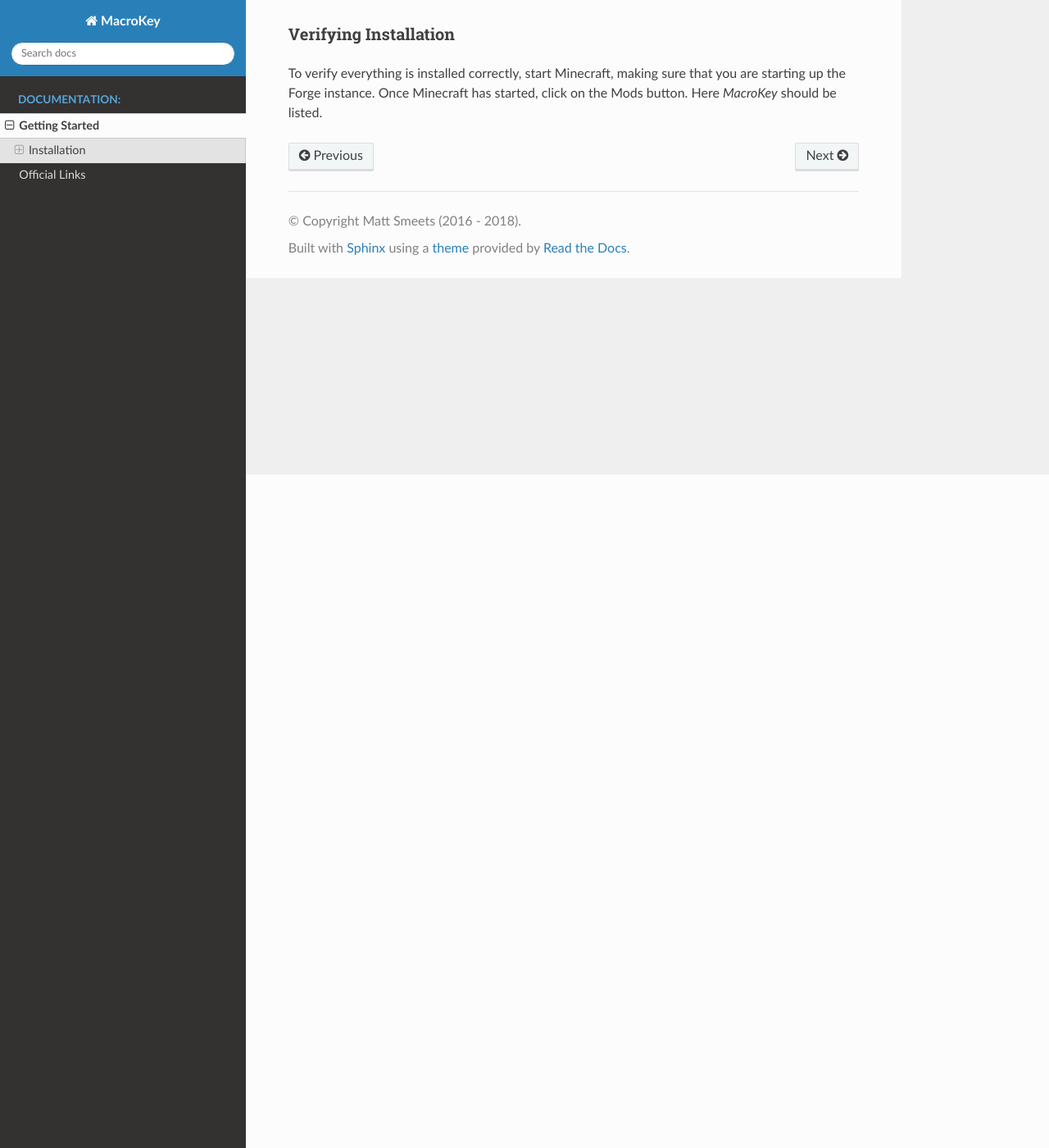
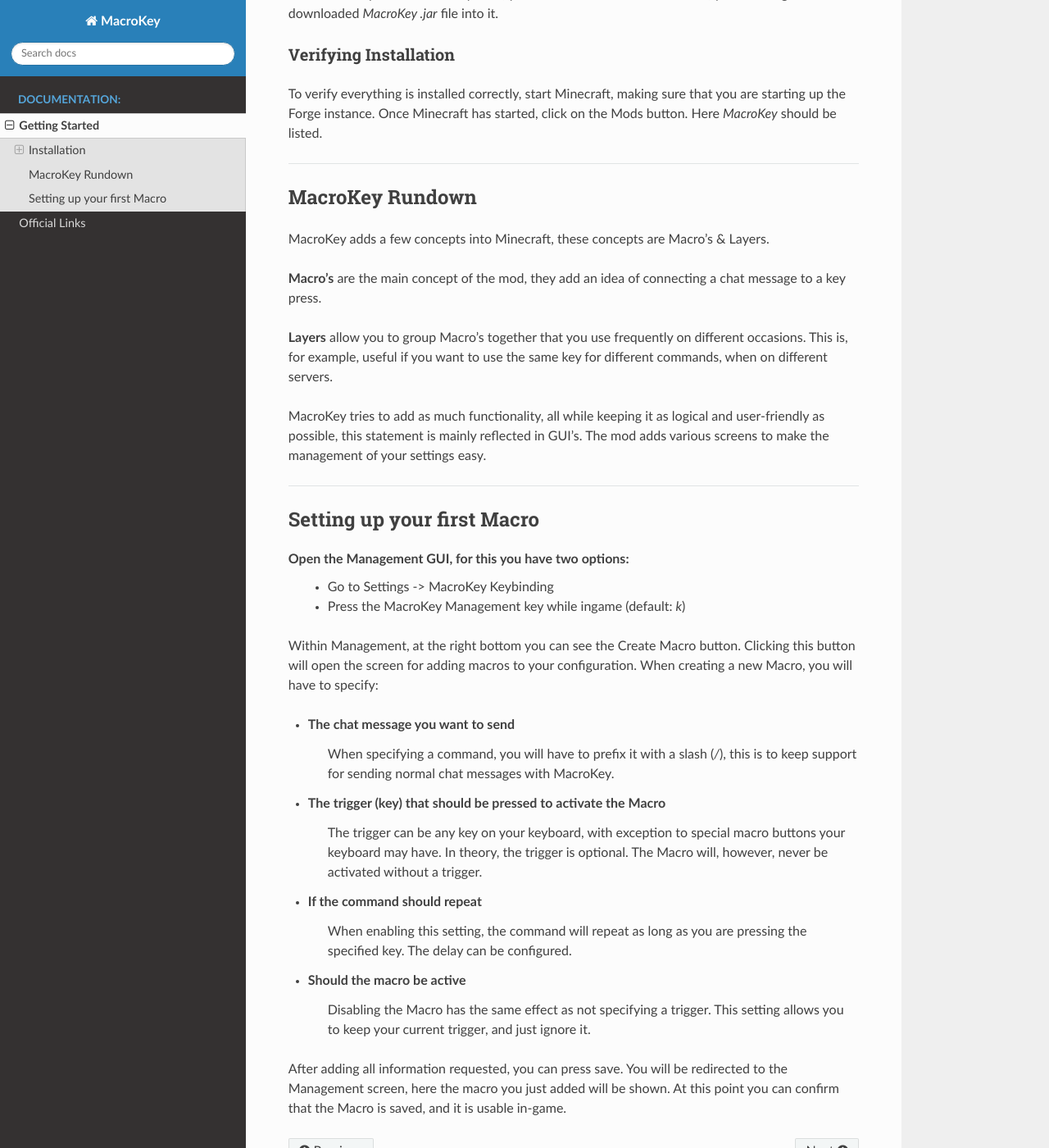
Before and after one commit to Matts/MacroKey-docs, a Sphinx documentation site: the page built from docs/source/getting-started.rst, in a window 1280 px wide and 1400 px high, scrolled down 821 px. Shown: the whole window at 82% size. Built offline with Sphinx 7.4.7 and the Read the Docs theme 2.0.0, drawn with Linux system fonts in a browser that asks for light colours.

Commit message:
Expanded Getting Started
getting started now has 2 new sections:
- MacroKey Rundown
- Setting up your first Macro

```diff
--- a/docs/source/getting-started.rst
+++ b/docs/source/getting-started.rst
@@ -2,6 +2,8 @@
 =============
 
 Welcome to MacroKey, getting started is easy! This doc will show you how to get up and running with it.
+
+-------------------
 
 Installation
 -------
@@ -25,4 +27,41 @@
 ^^^^^^^
 To verify everything is installed correctly, start Minecraft, making sure that you are starting up the Forge instance. Once Minecraft has started, click on the Mods button. Here `MacroKey` should be listed.
 
+--------------------
+
+MacroKey Rundown
+----------
+
+MacroKey adds a few concepts into Minecraft, these concepts are Macro's & Layers.
+
+**Macro's** are the main concept of the mod, they add an idea of connecting a chat message to a key press.
+
+**Layers** allow you to group Macro's together that you use frequently on different occasions. This is, for example, useful if you want to use the same key for different commands, when on different servers.
+
+MacroKey tries to add as much functionality, all while keeping it as logical and user-friendly as possible, this statement is mainly reflected in GUI's.
+The mod adds various screens to make the management of your settings easy.
+
+---------------------
+
+Setting up your first Macro
+----------
+
+Open the Management GUI, for this you have two options:
+  - Go to Settings -> MacroKey Keybinding
+  - Press the MacroKey Management key while ingame (default: `k`)
+
+Within Management, at the right bottom you can see the Create Macro button. Clicking this button will open the screen for adding macros to your configuration. When creating a new Macro, you will have to specify:
+
+- The chat message you want to send
+    When specifying a command, you will have to prefix it with a slash (`/`), this is to keep support for sending normal chat messages with MacroKey.
+- The trigger (key) that should be pressed to activate the Macro
+		The trigger can be any key on your keyboard, with exception to special macro buttons your keyboard may have. In theory, the trigger is optional. The Macro will, however, never be activated without a trigger.
+- If the command should repeat
+		When enabling this setting, the command will repeat as long as you are pressing the specified key. The delay can be configured.
+- Should the macro be active
+		Disabling the Macro has the same effect as not specifying a trigger. This setting allows you to keep your current trigger, and just ignore it.
+
+After adding all information requested, you can press save. You will be redirected to the Management screen, here the macro you just added will be shown. At this point you can confirm that the Macro is saved, and it is usable in-game.
+
+
 .. _Minecraft Forge download site: https://files.minecraftforge.net
--- a/docs/source/links.rst
+++ b/docs/source/links.rst
@@ -2,14 +2,14 @@
 ===============
 
 Endorsed Posts
-^^^^^^
+^^^^^^^^^
 * `MacroKey on CurseForge`_
 * `MacroKey on Curse`_
 * `MacroKey on MCF`_
 * `MacroKey on PMC`_
 
 Download Mirrors
-^^^^^^
+^^^^^^^^^
 * `CurseForge Project Files`_
 
 .. _MacroKey on CurseForge: http://www.curseforge.com/projects/243479/
```
Also changed, not shown: docs/source/index.rst (line endings or trailing spaces).
